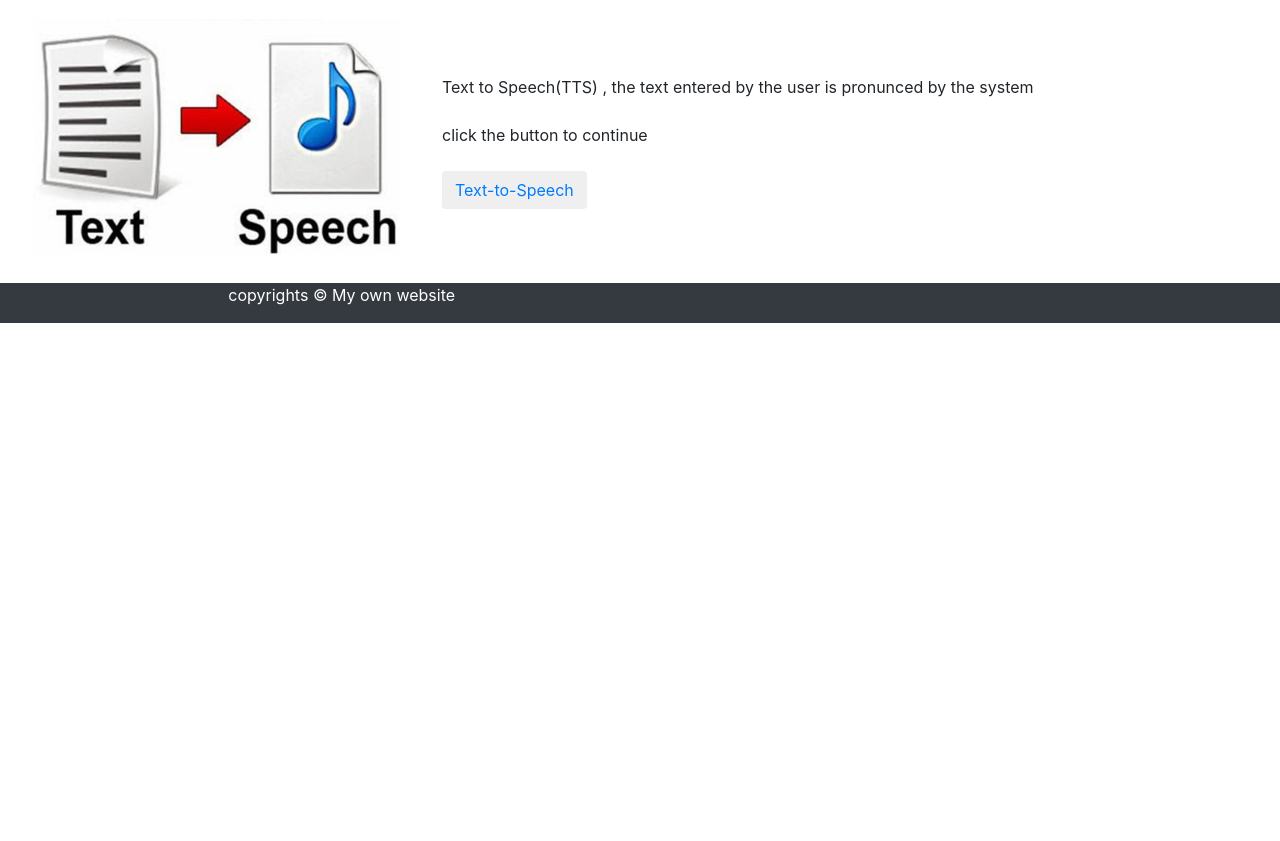
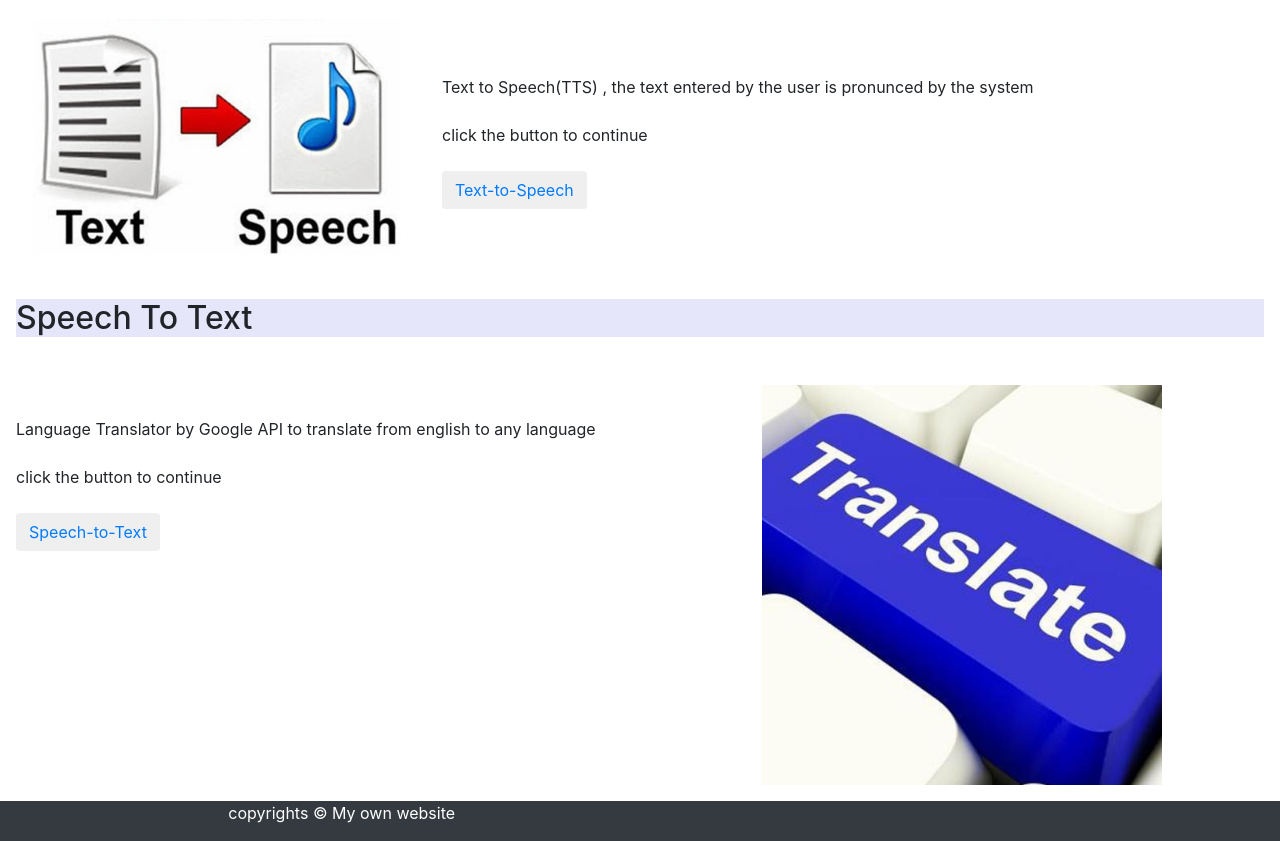
Before and after one commit to prasadkanika/TTS-STT, a plain HTML site: page index.html in a window 1280 px wide. Shown: the part 667-1508 px from the top of the page. Before the commit the page ends 990 px from the top, so only its background shows below. Drawn offline with nearby package versions, Linux system fonts and the light colour scheme; a script that the page names is missing.

Commit message:
Update index.html

```diff
--- a/index.html
+++ b/index.html
@@ -65,6 +65,22 @@
         </div>
     </div>
 
+          <div class='container-fluid p-3' id='courses'>
+        <h2 class='heading ' style='background:lavender'>Speech To Text</h2><br/>
+        <div class='row'>
+            <div class='col-sm-7'>
+                <br/><br/>Language Translator by Google API to translate from english to any language
+                <br/><br/>click the button to continue<br/><br/>
+                <button class='btn'><a href='https://prasadkanika.github.io/s2t/' target='_blank'>Speech-to-Text</a></button>
+                </div>
+
+                <div class='col-sm-4'>
+                    <img src="trans.jpg" class="mr-3 mt-3" style="width:400px">
+                </div>
+        </div>
+    </div>
+
+
     <footer class='bt-20'>
         <div class='container-fluid bg-dark text-white'>
             <div class='row'>
```
